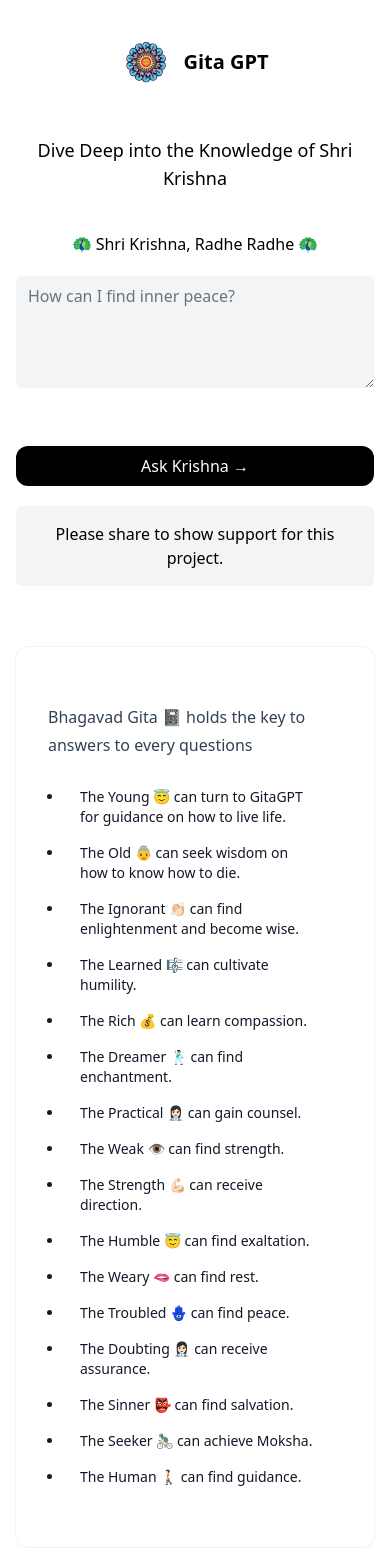
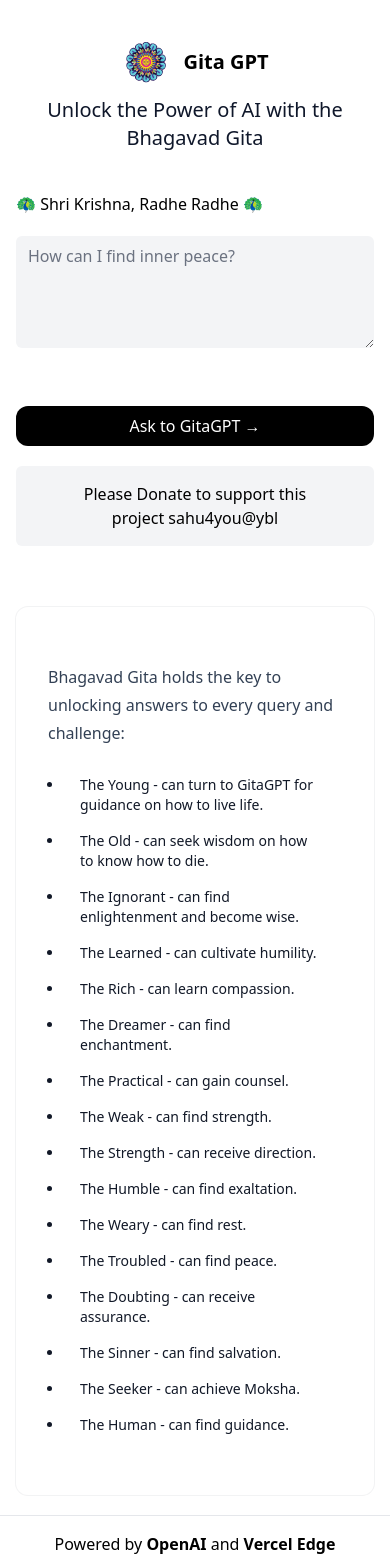
Before and after one commit to vxsahu/gitagpt, a Next.js app: page / in a window 390 px wide. Shown: the top 1560 px of the page. Built offline with nearby package versions, Linux system fonts and the light colour scheme.

Commit message:
Update index.tsx

```diff
--- a/pages/index.tsx
+++ b/pages/index.tsx
@@ -3,15 +3,14 @@ import type { NextPage } from "next";
 import Head from "next/head";
 import Image from "next/image";
 import { useState } from "react";
-import { toast, Toaster } from "react-hot-toast";
-import DropDown from "../components/DropDown";
+import { Toaster, toast } from "react-hot-toast";
+import DropDown, { languageType } from "../components/DropDown";
 import Footer from "../components/Footer";
 import Github from "../components/GitHub";
 import Header from "../components/Header";
 import LoadingDots from "../components/LoadingDots";
 import ResizablePanel from "../components/ResizablePanel";
 import logo from './gita-gpt.svg';
-import { type languageType } from "../utils/prompt";
 
 const Home: NextPage = () => {
   const [loading, setLoading] = useState(false);
@@ -22,12 +21,10 @@ const Home: NextPage = () => {
 
   const prompt =
     language === "Funny"
-      ? `Act like Bhagavad Gita and answer to Arjuna, Generate 2 verse with chapter & verse and clearly labeled "1." and "2.":
-      ${bio}${
+      ? `You are Krishna, answer according to the 18 chapters and 700 verses of the Bhagavad Gita, which contains life lessons on morality, strength, discipline and spirituality with relevent emoji. ${bio}${
           bio.slice(-1) === "." ? "" : "."
         }`
-  : `${language} Generate relevant verse in style of Bhagavad Gita with reference:
-  ${bio}${
+  : `${language}.The answer from Bhagavad Geeta and the chapter and verse labeled "1". and "2.": ${bio}${
           bio.slice(-1) === "." ? "" : "."
         }`;
 
@@ -80,11 +77,11 @@ const Home: NextPage = () => {
 
       <Header />
       <main className="innerbox flex flex-1 w-full flex-col items-center justify-center text-center px-4">
-        <h2 className="mt-10 text-center text-lg font-light font-medium">
-          Dive Deep into the Knowledge of Shri Krishna
+        <h2 className="sm:text-xl text-xl max-w-2xl font-medium text-slate-900">
+          Unlock the Power of AI with the Bhagavad Gita
         </h2>
         <div className="max-w-xl w-full">
-          <div className="justify-center flex mt-10 items-center space-x-3">
+          <div className="flex mt-10 items-center space-x-3">
             <p className="text-left font-medium">
               🦚 Shri Krishna, Radhe Radhe 🦚</p>
           </div>
@@ -101,7 +98,7 @@ const Home: NextPage = () => {
               className="bg-black rounded-xl text-white font-medium px-4 py-2 sm:mt-10 mt-8 hover:bg-black/80 w-full"
               onClick={(e) => generateBio(e)}
             >
-              Ask Krishna &rarr;
+              Ask to GitaGPT &rarr;
             </button>
           )}
           {loading && (
@@ -118,7 +115,7 @@ const Home: NextPage = () => {
           reverseOrder={false}
           toastOptions={{ duration: 2000 }}
         />
-        <p className="max-w-xl w-full p-4 rounded-md border-0 focus:border-red focus:ring-red my-5 bg-gray-100 dark:border-none border-0">Please share to show support for this project.</p>
+        <p className="max-w-xl w-full p-4 rounded-md border-0 focus:border-red focus:ring-red my-5 bg-gray-100 dark:border-none border-0">Please Donate to support this project&nbsp;sahu4you@ybl</p>
         <hr className="h-px bg-gray-700 border-1 dark:bg-gray-700" />
 
         <ResizablePanel>
@@ -127,13 +124,12 @@ const Home: NextPage = () => {
               {generatedBios && (
                 <>
                   <div>
-                    <h2 className="sm:text-4xl text-xl font-bold text-slate-900 mx-auto">
+                    <h2 className="sm:text-4xl text-3xl font-bold text-slate-900 mx-auto">
                       According to Bhagavad Geeta:
                     </h2>
                   </div>
-                  <div className="text-left space-y-8 flex flex-col max-w-xl mx-auto">
-                    {generatedBios
-                      .substring(generatedBios.indexOf("1") + 3)
+                  <div className="space-y-8 flex flex-col items-center justify-center max-w-xl mx-auto">
+                    {generatedBios && generatedBios.substring(generatedBios.indexOf("1") + 3)
                       .split("2.")
                       .map((generatedBio) => {
                         return (
@@ -151,6 +147,8 @@ const Home: NextPage = () => {
                           </div>
                         );
                       })}
+
+{!generatedBios && <div>Please Donate to support this project sahu4you@ybl</div>}
                   </div>
                 </>
               )}
@@ -158,24 +156,24 @@ const Home: NextPage = () => {
           </AnimatePresence>
         </ResizablePanel>
         <div className="max-w-xl w-full whitespace-pre-line break-words rounded-xl bg-white p-8 ring-1 ring-slate-900/5">
-          <h2 className="text-left mt-6 space-y-4 leading-7 text-slate-700 sm:text-xl">Bhagavad Gita 📓 holds the key to answers to every questions </h2>
+<h2 className="text-left mt-6 space-y-4 leading-7 text-slate-700 sm:text-xl">Bhagavad Gita holds the key to unlocking answers to every query and challenge: </h2>
 <ul className="list-disc text-left text-gray-900 my-5">
-<li className="mx-4 mr-2 shrink-0 rounded-full px-4 py-2 text-sm">The Young 😇 can turn to GitaGPT for guidance on how to live life.</li>
-<li className="mx-4 mr-2 shrink-0 rounded-full px-4 py-2 text-sm">The Old 👵 can seek wisdom on how to know how to die.</li>
-<li className="mx-4 mr-2 shrink-0 rounded-full px-4 py-2 text-sm">The Ignorant 👏🏻 can find enlightenment and become wise.</li>
-<li className="mx-4 mr-2 shrink-0 rounded-full px-4 py-2 text-sm">The Learned 🎼 can cultivate humility.</li>
-<li className="mx-4 mr-2 shrink-0 rounded-full px-4 py-2 text-sm">The Rich 💰 can learn compassion.</li>
-<li className="mx-4 mr-2 shrink-0 rounded-full px-4 py-2 text-sm">The Dreamer 🕺🏻 can find enchantment.</li>
-<li className="mx-4 mr-2 shrink-0 rounded-full px-4 py-2 text-sm">The Practical 👩🏻‍⚕️ can gain counsel.</li>
-<li className="mx-4 mr-2 shrink-0 rounded-full px-4 py-2 text-sm">The Weak 👁️ can find strength.</li>
-<li className="mx-4 mr-2 shrink-0 rounded-full px-4 py-2 text-sm">The Strength 💪🏻 can receive direction.</li>
-<li className="mx-4 mr-2 shrink-0 rounded-full px-4 py-2 text-sm">The Humble 😇 can find exaltation.</li>
-<li className="mx-4 mr-2 shrink-0 rounded-full px-4 py-2 text-sm">The Weary 🫦 can find rest.</li>
-<li className="mx-4 mr-2 shrink-0 rounded-full px-4 py-2 text-sm">The Troubled 🪬 can find peace.</li>
-<li className="mx-4 mr-2 shrink-0 rounded-full px-4 py-2 text-sm">The Doubting 👩🏻‍⚕️ can receive assurance.</li>
-<li className="mx-4 mr-2 shrink-0 rounded-full px-4 py-2 text-sm">The Sinner 👺 can find salvation.</li>
-<li className="mx-4 mr-2 shrink-0 rounded-full px-4 py-2 text-sm">The Seeker 🚴🏻‍♂️ can achieve Moksha.</li>
-<li className="mx-4 mr-2 shrink-0 rounded-full px-4 py-2 text-sm">The Human 🚶🏻 can find guidance.</li></ul>        </div>
+<li className="mx-4 mr-2 shrink-0 rounded-full px-4 py-2 text-sm">The Young      - can turn to GitaGPT for guidance on how to live life.</li>
+<li className="mx-4 mr-2 shrink-0 rounded-full px-4 py-2 text-sm">The Old        - can seek wisdom on how to know how to die.</li>
+<li className="mx-4 mr-2 shrink-0 rounded-full px-4 py-2 text-sm">The Ignorant   - can find enlightenment and become wise.</li>
+<li className="mx-4 mr-2 shrink-0 rounded-full px-4 py-2 text-sm">The Learned    - can cultivate humility.</li>
+<li className="mx-4 mr-2 shrink-0 rounded-full px-4 py-2 text-sm">The Rich       - can learn compassion.</li>
+<li className="mx-4 mr-2 shrink-0 rounded-full px-4 py-2 text-sm">The Dreamer    - can find enchantment.</li>
+<li className="mx-4 mr-2 shrink-0 rounded-full px-4 py-2 text-sm">The Practical  - can gain counsel.</li>
+<li className="mx-4 mr-2 shrink-0 rounded-full px-4 py-2 text-sm">The Weak       - can find strength.</li>
+<li className="mx-4 mr-2 shrink-0 rounded-full px-4 py-2 text-sm">The Strength   - can receive direction.</li>
+<li className="mx-4 mr-2 shrink-0 rounded-full px-4 py-2 text-sm">The Humble     - can find exaltation.</li>
+<li className="mx-4 mr-2 shrink-0 rounded-full px-4 py-2 text-sm">The Weary      - can find rest.</li>
+<li className="mx-4 mr-2 shrink-0 rounded-full px-4 py-2 text-sm">The Troubled   - can find peace.</li>
+<li className="mx-4 mr-2 shrink-0 rounded-full px-4 py-2 text-sm">The Doubting   - can receive assurance.</li>
+<li className="mx-4 mr-2 shrink-0 rounded-full px-4 py-2 text-sm">The Sinner     - can find salvation.</li>
+<li className="mx-4 mr-2 shrink-0 rounded-full px-4 py-2 text-sm">The Seeker     - can achieve Moksha.</li>
+<li className="mx-4 mr-2 shrink-0 rounded-full px-4 py-2 text-sm">The Human      - can find guidance.</li></ul>        </div>
       </main>
       <Footer />
     </div>
```
